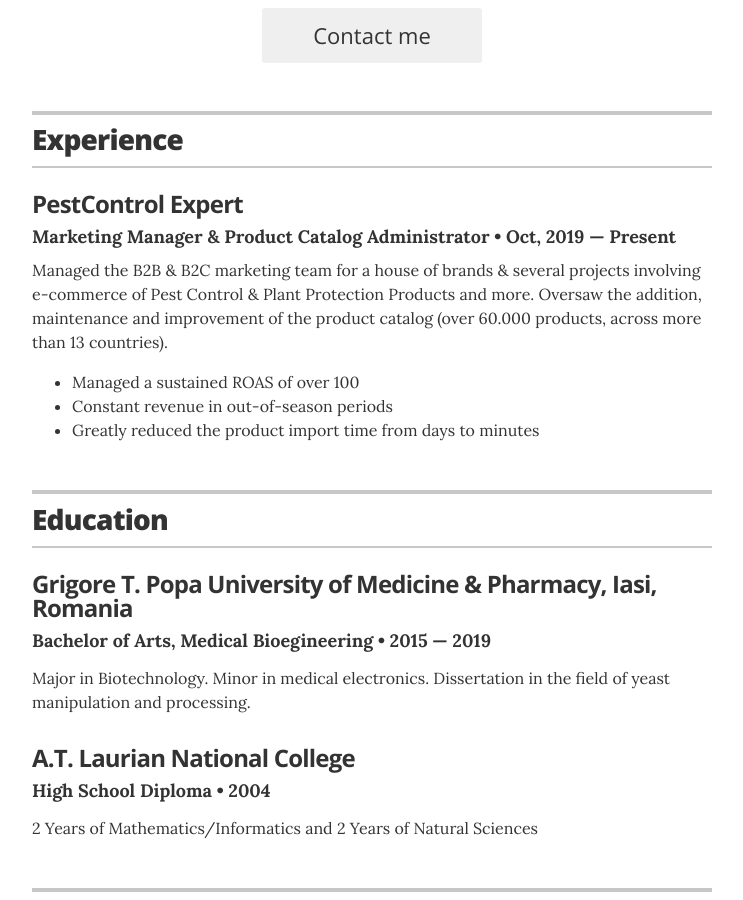
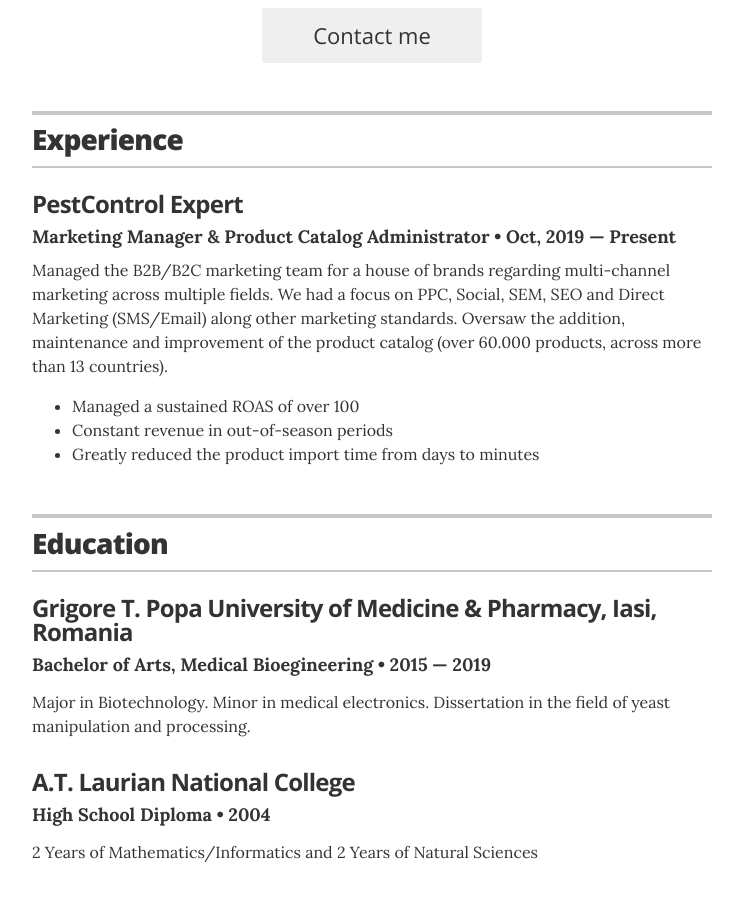
Before and after one commit to IulianIV/iulianiv.github.io, a Jekyll site: the page built from index.html, in a window 1280 px wide and 900 px high, scrolled down 410 px. Shown: the whole window, without its empty margins (268-1011 px from the left). Built offline with Jekyll 4.4.1, drawn with Linux system fonts in a browser that asks for light colours.

Commit message:
Modified experience

```diff
--- a/_data/experience.yml
+++ b/_data/experience.yml
@@ -3,4 +3,4 @@
 - company: PestControl Expert
   position: Marketing Manager & Product Catalog Administrator
   duration: Oct, 2019 &mdash; Present
-  summary: Managed the B2B & B2C marketing team for a house of brands & several projects involving e-commerce of Pest Control & Plant Protection Products and more. Oversaw the addition, maintenance and improvement of the product catalog (over 60.000 products, across more than 13 countries).<ul class="resume-item-list"><li>Managed a sustained ROAS of over 100</li><li>Constant revenue in out-of-season periods</li><li>Greatly reduced the product import time from days to minutes</li></ul>
+  summary: Managed the B2B/B2C marketing team for a house of brands regarding multi-channel marketing across multiple fields. We had a focus on PPC, Social, SEM, SEO and Direct Marketing (SMS/Email) along other marketing standards. Oversaw the addition, maintenance and improvement of the product catalog (over 60.000 products, across more than 13 countries).<ul class="resume-item-list"><li>Managed a sustained ROAS of over 100</li><li>Constant revenue in out-of-season periods</li><li>Greatly reduced the product import time from days to minutes</li></ul>
```
